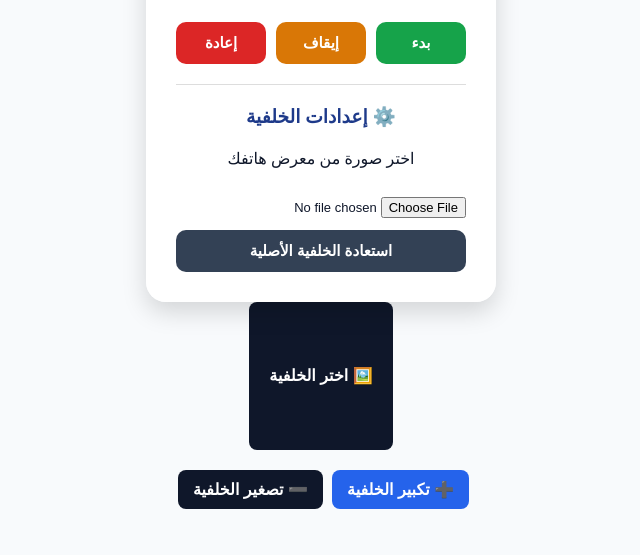
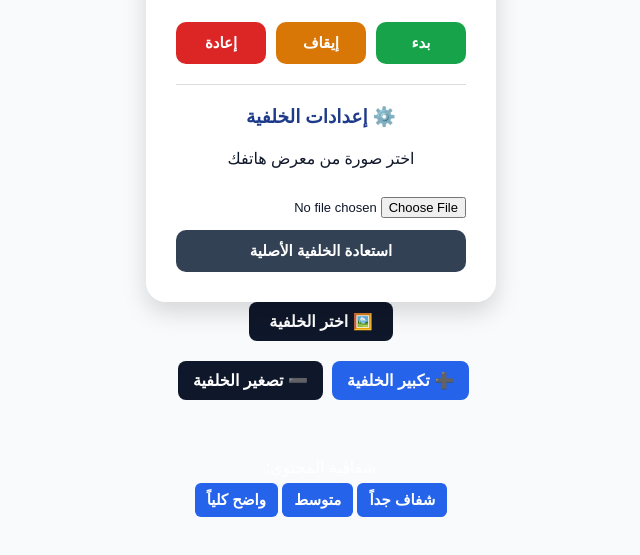
Before and after one commit to asmof1233211-collab/sarah-7py, a plain HTML site: page index.html in a window 1280 px wide. Shown: the part 251-806 px from the top of the page, without its empty margins (319-959 px from the left). Drawn offline with Linux system fonts and the light colour scheme.

Commit message:
Implement opacity control buttons in index.html
Added buttons to control the opacity of content.

```diff
--- a/index.html
+++ b/index.html
@@ -326,6 +326,24 @@ updateDisplay();
         document.body.style.backgroundPosition = "center";
     }
 </script>
+<!-- أزرار التحكم بشفافية الصندوق أو المحتوى -->
+<div style="text-align: center; margin: 20px;">
+    <p style="color: white; margin-bottom: 5px;">شفافية المحتوى:</p>
+    <button onclick="changeOpacity(0.3)" style="padding: 8px 12px; cursor: pointer; border-radius: 6px; background: #2563eb; color: white; border: none;">شفاف جداً</button>
+    <button onclick="changeOpacity(0.7)" style="padding: 8px 12px; cursor: pointer; border-radius: 6px; background: #2563eb; color: white; border: none;">متوسط</button>
+    <button onclick="changeOpacity(1)" style="padding: 8px 12px; cursor: pointer; border-radius: 6px; background: #2563eb; color: white; border: none;">واضح كلياً</button>
+</div>
+
+<!-- كود التشغيل -->
+<script>
+    function changeOpacity(val) {
+        // هنا نقصد الصندوق الرئيسي أو الحاوية التي تضم محتوى موقعك (تأكد أن الـ id يطابق ما موجود في موقعك، أو اجعلها على الـ body مع استخدام rgba للخلفية)
+        let container = document.querySelector('.container') || document.body;
+
+        // إذا أردت التأثير على الصندوق فقط دون تأثيرات جانبية على الخلفية:
+        container.style.opacity = val;
+    }
+</script>
 
 </body>
 </html>
```
